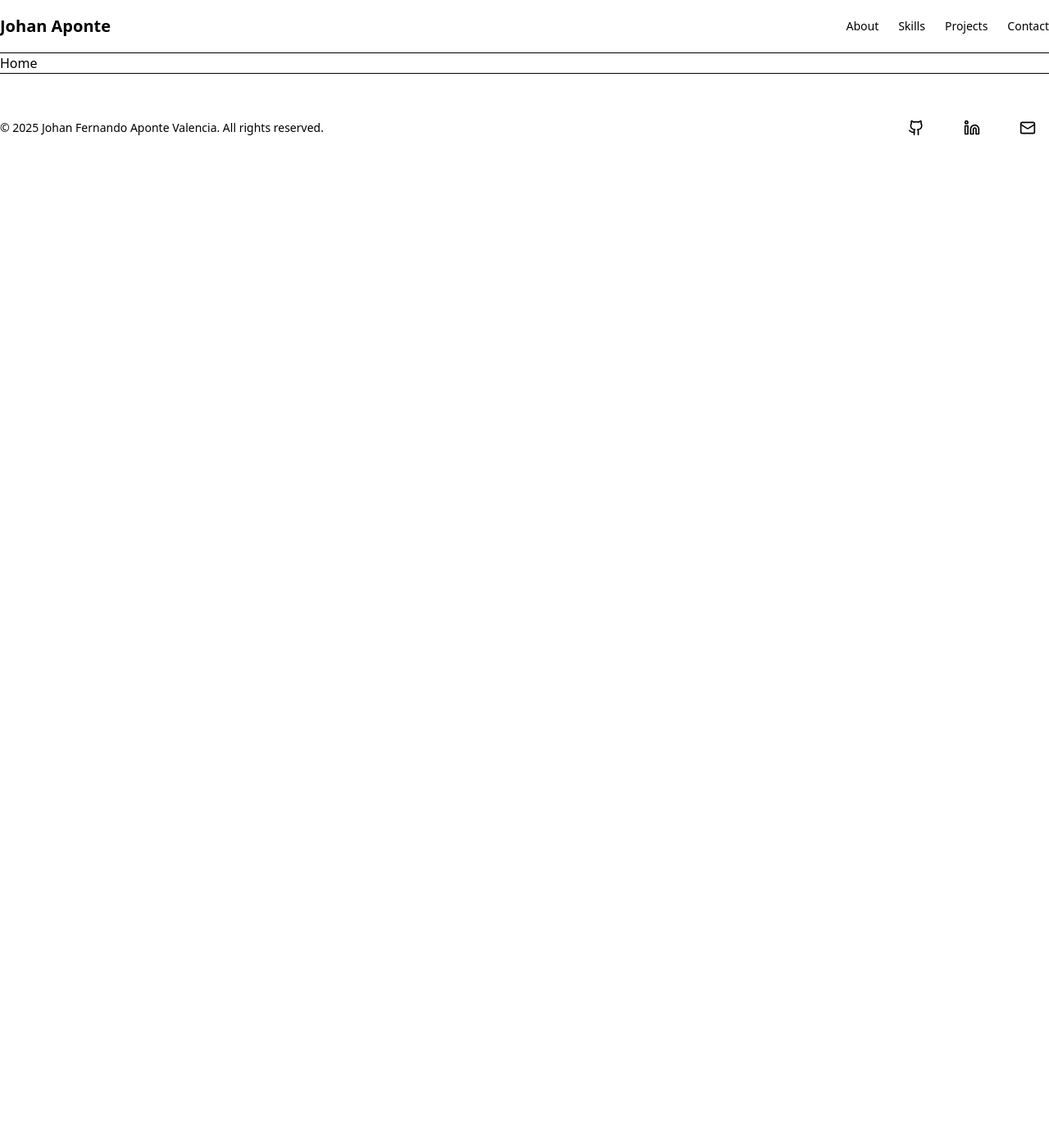
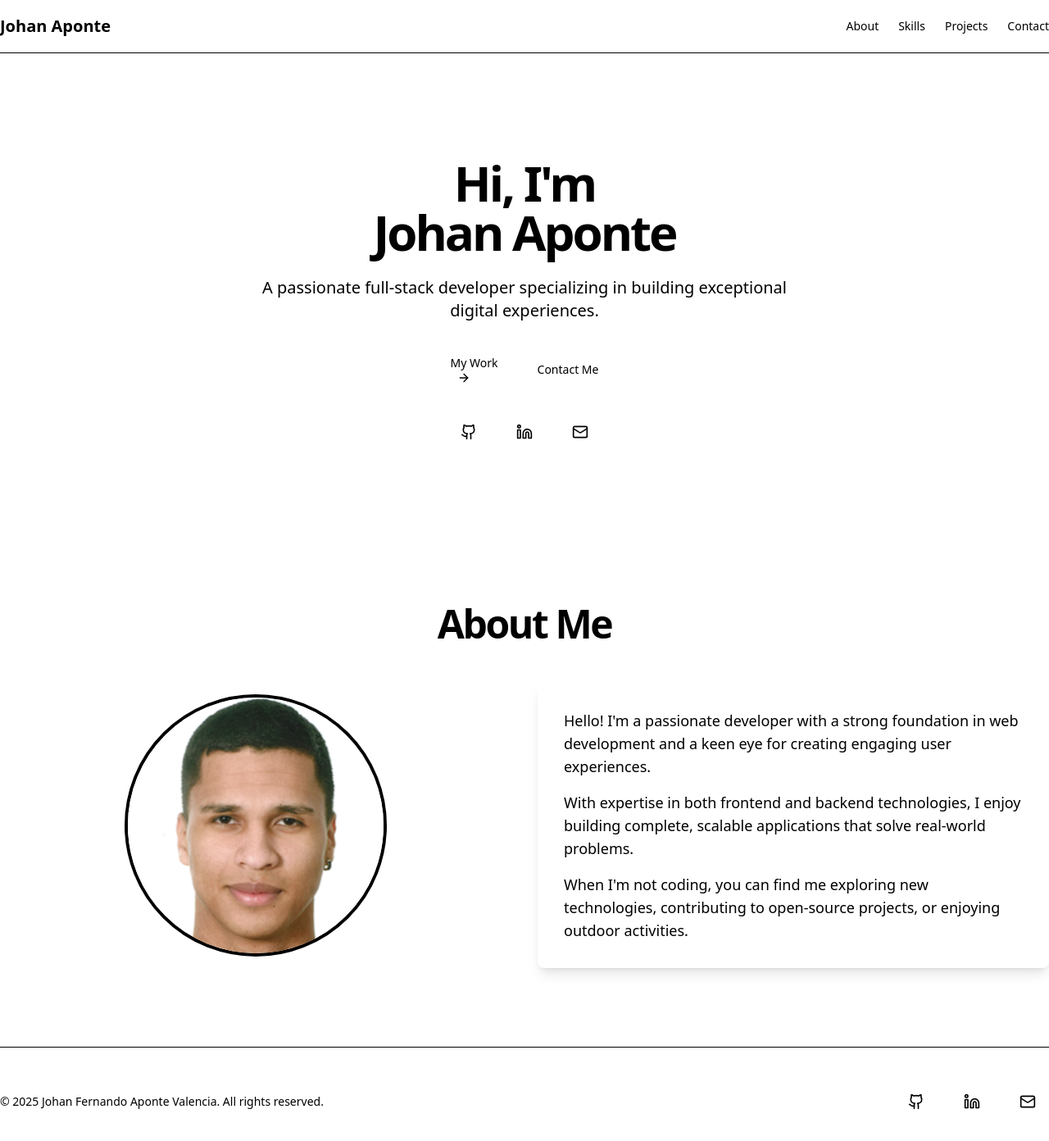
Before and after one commit to WDJohanWD/portfolio_johan, a React (Vite) app: page / in a window 1280 px wide. Shown: the top 1392 px of the page at 82% size. Before the commit the page ends 800 px from the top, so only its background shows below. Built offline with nearby package versions, Linux system fonts and the light colour scheme.

Commit message:
Hero and About me

```diff
--- a/src/App.jsx
+++ b/src/App.jsx
@@ -1,15 +1,20 @@
 import { BrowserRouter, Routes, Route } from 'react-router-dom'
 import './App.css'
 import  { Header }  from './components/Header'
-import { Home } from './sections/Home'
+import { Hero } from './sections/Hero'
 import { Footer } from './components/Footer'
-
+import { About } from './sections/About'
 function Layout(){
   return(
     <>
       <Header/>
       <Routes>
-        <Route path="/" element={<Home/>}/>
+        <Route path="/" element={
+          <>
+            <Hero/>
+            <About/>
+          </>
+          }/>
       </Routes>
       <Footer/>
     </>
--- /dev/null
+++ b/src/components/Card.jsx
@@ -0,0 +1,12 @@
+// src/components/ui/card.jsx
+export function Card({ children, className = "" }) {
+    return (
+      <div className={`bg-white shadow-lg rounded-lg overflow-hidden ${className}`}>
+        {children}
+      </div>
+    );
+  }
+
+  export function CardContent({ children, className = "" }) {
+    return <div className={`p-4 ${className}`}>{children}</div>;
+  }
--- /dev/null
+++ b/src/sections/About.jsx
@@ -0,0 +1,41 @@
+import { Card, CardContent } from "../components/Card"
+import profileImage from "../assets/f1.png";
+
+export function About() {
+  return (
+    <section id="about" className="py-16 md:py-24 bg-muted/50">
+      <div className="container">
+        <h2 className="text-3xl font-bold tracking-tighter sm:text-4xl md:text-5xl text-center mb-12">About Me</h2>
+        <div className="grid md:grid-cols-2 gap-8 items-center">
+          <div className="flex justify-center">
+            <div className="relative w-64 h-64 md:w-80 md:h-80 rounded-full overflow-hidden border-4 border-primary">
+              <img
+                src={profileImage}
+                alt="Profile"
+                width={320}
+                height={320}
+                className="object-cover"
+              />
+            </div>
+          </div>
+          <Card>
+            <CardContent className="p-6 md:p-8">
+              <p className="text-lg mb-4">
+                Hello! I'm a passionate developer with a strong foundation in web development and a keen eye for
+                creating engaging user experiences.
+              </p>
+              <p className="text-lg mb-4">
+                With expertise in both frontend and backend technologies, I enjoy building complete, scalable
+                applications that solve real-world problems.
+              </p>
+              <p className="text-lg">
+                When I'm not coding, you can find me exploring new technologies, contributing to open-source projects,
+                or enjoying outdoor activities.
+              </p>
+            </CardContent>
+          </Card>
+        </div>
+      </div>
+    </section>
+  )
+}
--- /dev/null
+++ b/src/sections/Hero.jsx
@@ -0,0 +1,49 @@
+import { Button } from "../components/Button"
+import { ArrowRight, Github, Linkedin, Mail } from "lucide-react"
+import { Link } from "react-router-dom"
+
+export function Hero() {
+  return (
+    <section className="relative pb-16 pt-24 md:pt-32 md:pb-24">
+      <div className="container flex flex-col items-center text-center">
+        <h1 className="text-4xl font-bold tracking-tighter sm:text-5xl md:text-6xl">
+          <span className="block">Hi, I'm </span>
+          <span className="block text-primary">Johan Aponte</span>
+        </h1>
+        <p className="mt-6 max-w-[42rem] text-muted-foreground text-xl">
+          A passionate full-stack developer specializing in building exceptional digital experiences.
+        </p>
+        <div className="mt-8 flex flex-wrap justify-center gap-4">
+          <Button asChild>
+            <Link to="#projects">
+              <p>My Work <ArrowRight className="ml-2 h-4 w-4" /></p>
+            </Link>
+          </Button>
+          <Button variant="outline" asChild>
+            <Link to="#contact">Contact Me</Link>
+          </Button>
+        </div>
+        <div className="mt-8 flex items-center justify-center gap-4">
+          <Button variant="ghost" size="icon" asChild>
+            <Link to="https://github.com/wdjohanwd" target="_blank" rel="noopener noreferrer">
+              <Github className="h-5 w-5" />
+              <span className="sr-only">GitHub</span>
+            </Link>
+          </Button>
+          <Button variant="ghost" size="icon" asChild>
+            <Link to="https://linkedin.com/in/johan-aponte-6b74a8329" target="_blank" rel="noopener noreferrer">
+              <Linkedin className="h-5 w-5" />
+              <span className="sr-only">LinkedIn</span>
+            </Link>
+          </Button>
+          <Button variant="ghost" size="icon" asChild>
+            <Link to="mailto:wdjohanwd@gmail.com">
+              <Mail className="h-5 w-5" />
+              <span className="sr-only">Email</span>
+            </Link>
+          </Button>
+        </div>
+      </div>
+    </section>
+  )
+}
--- a/src/sections/Home.jsx
+++ /dev/null
@@ -1,7 +0,0 @@
-export function Home(){
-    return(
-        <div>
-            <h1>Home</h1>
-        </div>
-    )
-}
```
Also changed, not shown: src/assets/f1.png (added).
